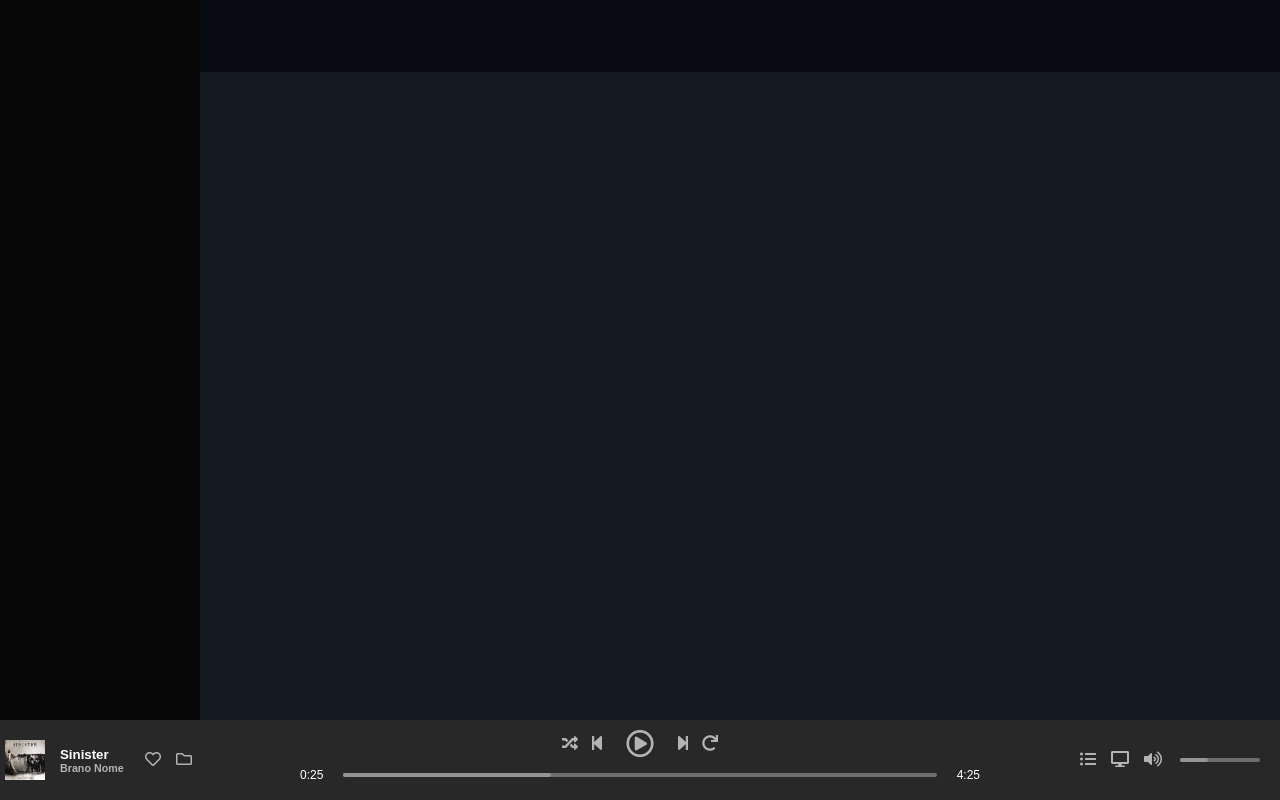
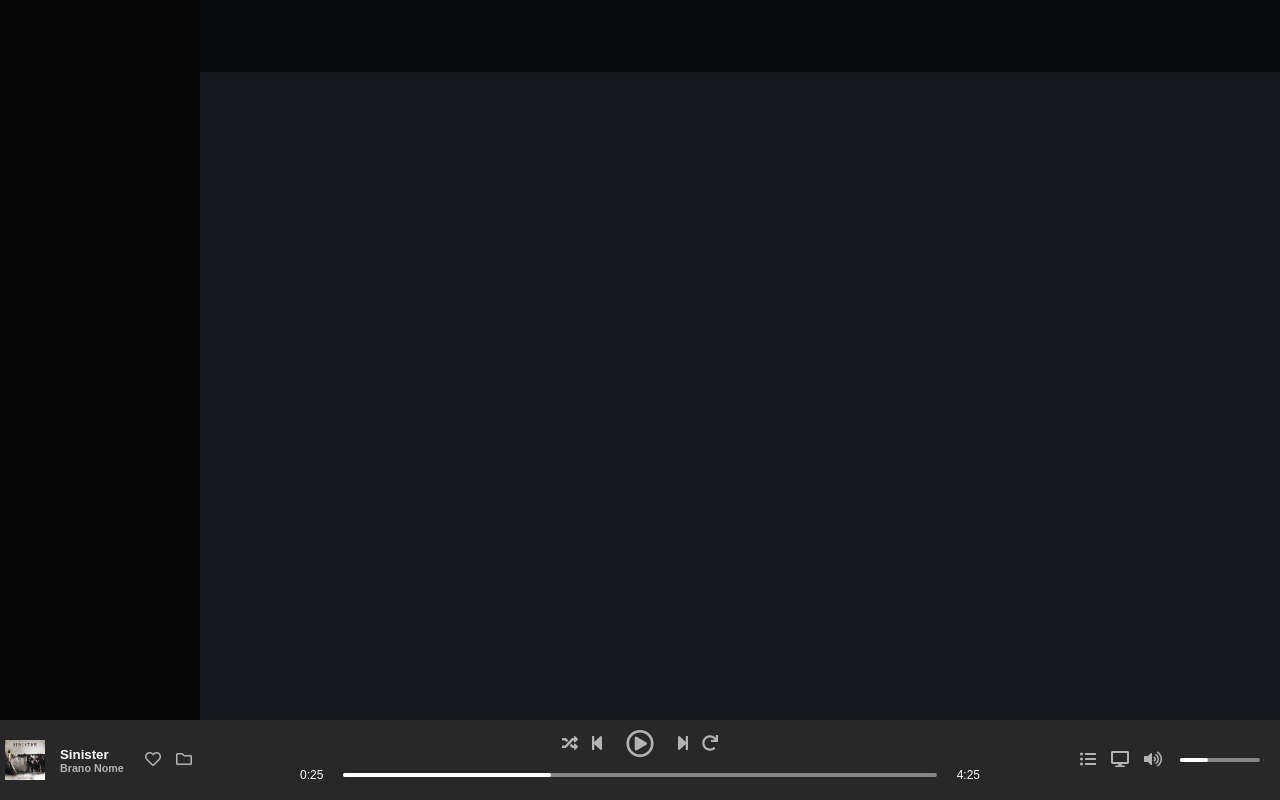
Before and after one commit to Miyka96/html-css-spotifyweb, a plain HTML site: page index.html in a window 1280 px wide. Drawn offline with Linux system fonts and the light colour scheme.

Commit message:
toolbar finished

```diff
--- a/index.html
+++ b/index.html
@@ -53,9 +53,7 @@
                         <div class="minutes">0:25</div>
                         <div class="volume-slider">
                             <div class="volume-slider_1">
-                                <div class="volume-slider_2">
-                                    <div class="volume-level"></div>
-                                </div>
+                                <div class="volume-slider_2"></div>
                             </div>
                         </div>
                         <div class="minutes">4:25</div>
--- a/style.css
+++ b/style.css
@@ -118,9 +118,8 @@ a{
 .volume-slider_1{
     height: 4px;
     width: 100%;
-    background-color: #b4b3b3;
+    background-color: #b4b3b3ab;
     border-radius: 8px;
-    opacity: 0.5;
 }
 
 .volume-slider_2{
@@ -128,15 +127,23 @@ a{
     width: 35%;
     border-radius: 8px;
     background-color: white;
+    display: flex;
+    flex-direction: row;
+    justify-content: flex-end;
+    align-items: center;
 }
 .toolbar_side .volume-slider{
     padding-right: 60%;
 }
-.volume-level{
-    height: 10px;
-    width: 10px;
+.volume-slider:hover .volume-slider_2::after{
+    content: "";
+    height: 13px;
+    width: 13px;
     border-radius: 50%;
-    color: white;
+    background-color: white;
+}
+.volume-slider:hover .volume-slider_2{
+    background-color: rgb(94, 255, 94);
 }
 
 /* TOOLBAR CENTER------------ */
```
